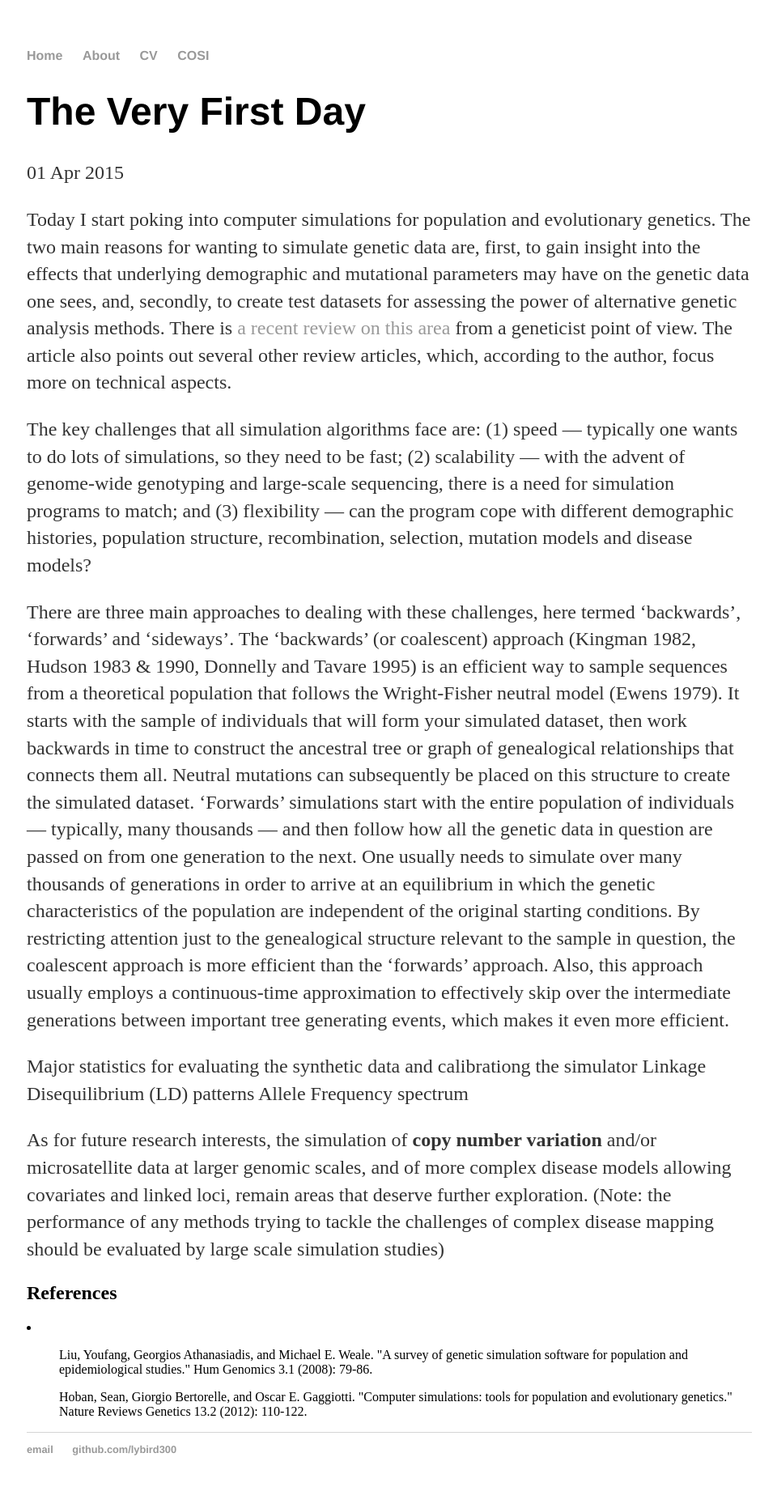
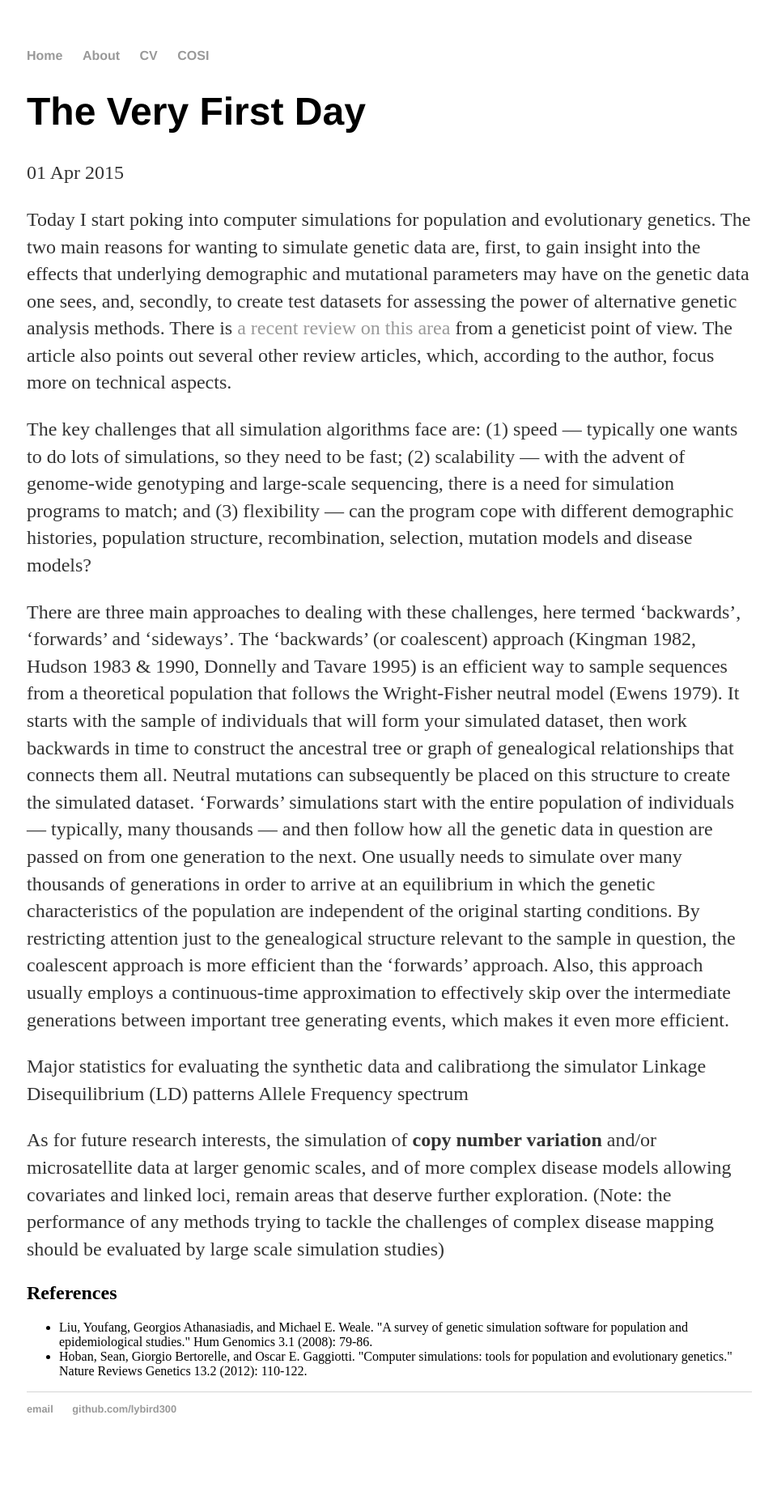
Before and after one commit to lybird300/lybird300.github.io, a Jekyll site: the page built from _posts/2015-04-01-poking-started.md, in a window 1280 px wide. Shown: the whole page at 81% size, without its empty margins (159-1119 px from the left). Built offline with Jekyll 4.4.1, drawn with Linux system fonts in a browser that asks for light colours; after the commit the page ends 1808 px from its top, so only the background shows below that.

Commit message:
Update 2015-04-01-poking-started.md

```diff
--- a/_posts/2015-04-01-poking-started.md
+++ b/_posts/2015-04-01-poking-started.md
@@ -17,6 +17,7 @@ Allele Frequency spectrum
 As for future research interests, the simulation of <b>copy number variation</b> and/or microsatellite data at larger genomic scales, and of more complex disease models allowing covariates and linked loci, remain areas that deserve further exploration. (Note:  the performance of any methods trying to tackle the challenges of complex disease mapping should be evaluated by large scale simulation studies)
 
 <h2>References</h2>
-<li>
-<ul>Liu, Youfang, Georgios Athanasiadis, and Michael E. Weale. "A survey of genetic simulation software for population and epidemiological studies." Hum Genomics 3.1 (2008): 79-86.</ul>
-<ul>Hoban, Sean, Giorgio Bertorelle, and Oscar E. Gaggiotti. "Computer simulations: tools for population and evolutionary genetics." Nature Reviews Genetics 13.2 (2012): 110-122.<ul>
+<ul>
+<li>Liu, Youfang, Georgios Athanasiadis, and Michael E. Weale. "A survey of genetic simulation software for population and epidemiological studies." Hum Genomics 3.1 (2008): 79-86.</li>
+<li>Hoban, Sean, Giorgio Bertorelle, and Oscar E. Gaggiotti. "Computer simulations: tools for population and evolutionary genetics." Nature Reviews Genetics 13.2 (2012): 110-122.</li>
+</ul>
```
